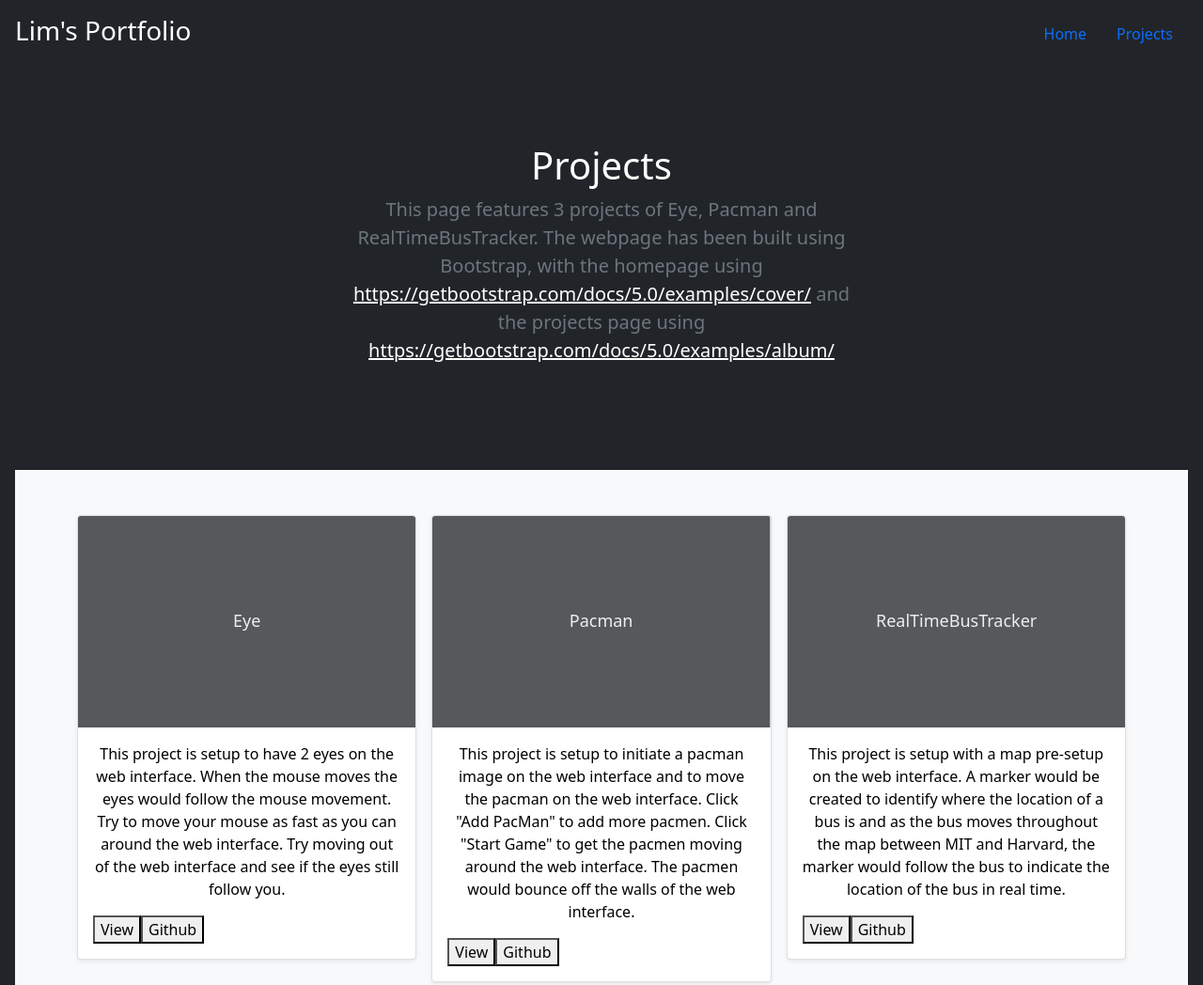
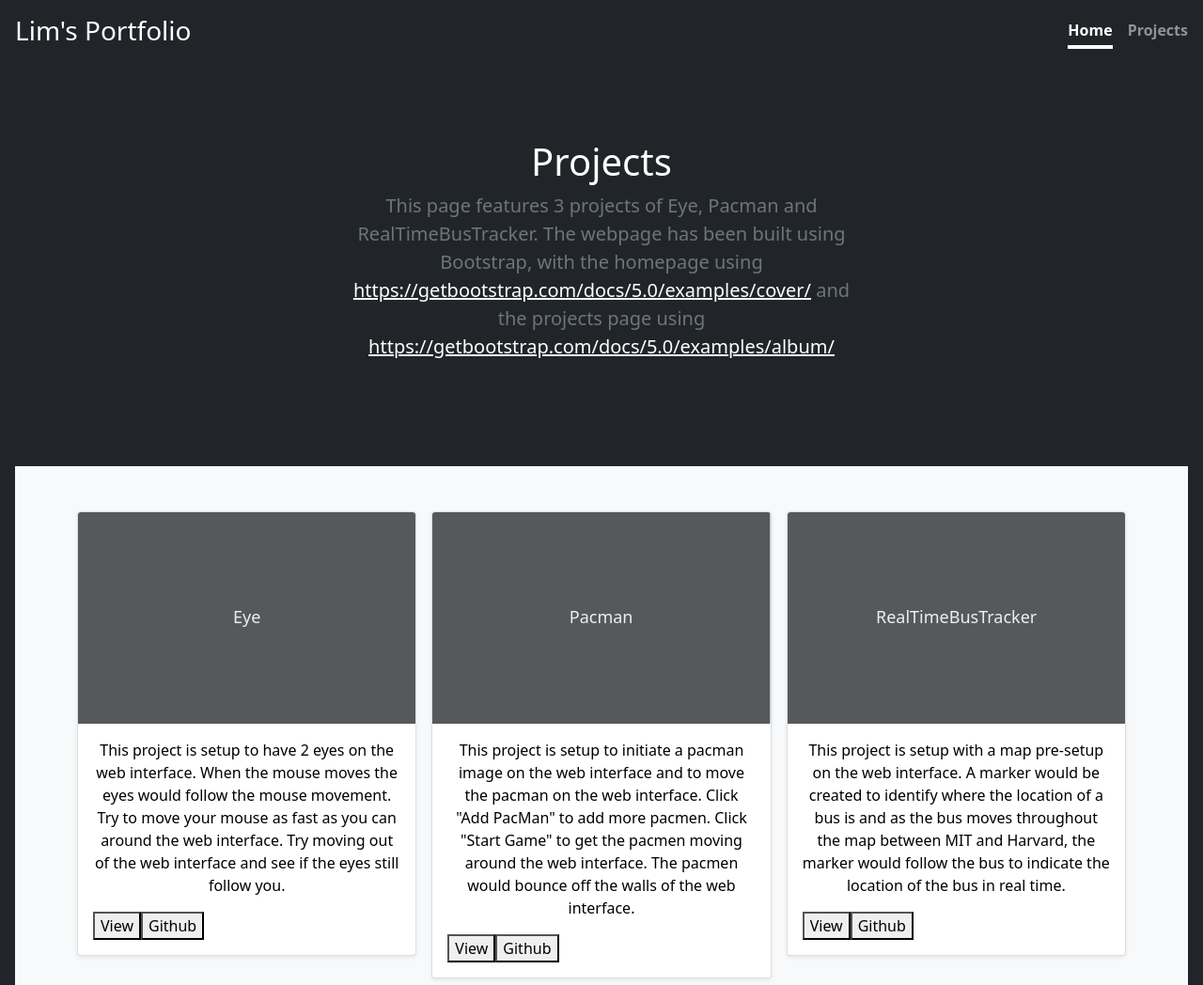
Before and after one commit to huijielim/Portfolio, a plain HTML site: page projects.html in a window 1280 px wide. Shown: the top 1048 px of the page at 94% size. Drawn offline with nearby package versions, Linux system fonts and the light colour scheme.

Commit message:
updated index.html pprojects.html cover.css

```diff
--- a/cover.css
+++ b/cover.css
@@ -0,0 +1,53 @@
+/*
+ * Globals
+ */
+
+
+/* Custom default button */
+/* .btn-secondary,
+.btn-secondary:hover,
+.btn-secondary:focus {
+  color: #333;
+  text-shadow: none; /* Prevent inheritance from `body` */
+} */
+
+
+/*
+ * Base structure
+ */
+
+/* body {
+  text-shadow: 0 .05rem .1rem rgba(0, 0, 0, .5);
+  box-shadow: inset 0 0 5rem rgba(0, 0, 0, .5);
+} */
+
+.cover-container {
+  max-width: 42em;
+}
+
+
+/*
+ * Header
+ */
+
+.nav-masthead .nav-link {
+  padding: .25rem 0;
+  font-weight: 700;
+  color: rgba(255, 255, 255, .5);
+  background-color: transparent;
+  border-bottom: .25rem solid transparent;
+}
+
+.nav-masthead .nav-link:hover,
+.nav-masthead .nav-link:focus {
+  border-bottom-color: rgba(255, 255, 255, .25);
+}
+
+.nav-masthead .nav-link + .nav-link {
+  margin-left: 1rem;
+}
+
+.nav-masthead .active {
+  color: #fff;
+  border-bottom-color: #fff;
+}
--- a/projects.html
+++ b/projects.html
@@ -10,8 +10,6 @@
     <title>Lim's Portfolio</title>
 
     <link rel="canonical" href="https://getbootstrap.com/docs/5.0/examples/album/">
-
-
 
     <!-- Bootstrap core CSS -->
         <link href="/docs/5.0/dist/css/bootstrap.min.css" rel="stylesheet" integrity="sha384-EVSTQN3/azprG1Anm3QDgpJLIm9Nao0Yz1ztcQTwFspd3yD65VohhpuuCOmLASjC" crossorigin="anonymous">
@@ -31,7 +29,6 @@
         <link rel="icon" href="/docs/5.0/assets/img/favicons/favicon.ico">
         <meta name="theme-color" content="#7952b3">
 
-
     <style>
       .bd-placeholder-img {
         font-size: 1.125rem;
@@ -48,8 +45,11 @@
       }
     </style>
 
+    <!-- Custom styles for this template -->
+    <link href="cover.css" rel="stylesheet">
 
   </head>
+
   <body class="d-flex h-100 text-center text-white bg-dark">
 
     <div class="cover-container d-flex w-100 h-100 p-3 mx-auto flex-column">
@@ -76,8 +76,8 @@
 
             <div class="album py-5 bg-light">
                 <div class="container">
+                <div class="row row-cols-1 row-cols-sm-2 row-cols-md-3 g-3">
 
-      <div class="row row-cols-1 row-cols-sm-2 row-cols-md-3 g-3">
                     <div class="col">
                     <div class="card shadow-sm">
                         <svg class="bd-placeholder-img card-img-top" width="100%" height="225" xmlns="http://www.w3.org/2000/svg" role="img" aria-label="Placeholder: Thumbnail" preserveAspectRatio="xMidYMid slice" focusable="false"><title>Eye</title><rect width="100%" height="100%" fill="#55595c"/><text x="50%" y="50%" fill="#eceeef" dy=".3em">Eye</text></svg>
@@ -93,6 +93,7 @@
                         </div>
                     </div>
                     </div>
+
                     <div class="col">
                     <div class="card shadow-sm">
                         <svg class="bd-placeholder-img card-img-top" width="100%" height="225" xmlns="http://www.w3.org/2000/svg" role="img" aria-label="Placeholder: Thumbnail" preserveAspectRatio="xMidYMid slice" focusable="false"><title>Pacman</title><rect width="100%" height="100%" fill="#55595c"/><text x="50%" y="50%" fill="#eceeef" dy=".3em">Pacman</text></svg>
@@ -108,6 +109,7 @@
                         </div>
                     </div>
                     </div>
+
                     <div class="col">
                     <div class="card shadow-sm">
                         <svg class="bd-placeholder-img card-img-top" width="100%" height="225" xmlns="http://www.w3.org/2000/svg" role="img" aria-label="Placeholder: Thumbnail" preserveAspectRatio="xMidYMid slice" focusable="false"><title>RealTimeBusTracker</title><rect width="100%" height="100%" fill="#55595c"/><text x="50%" y="50%" fill="#eceeef" dy=".3em">RealTimeBusTracker</text></svg>
@@ -125,7 +127,6 @@
                     </div>
                 </div>
             </div>
-
         </main>
 
     <footer class="mt-auto text-white-50 py-3">
@@ -135,6 +136,5 @@
 
     <script src="/docs/5.0/dist/js/bootstrap.bundle.min.js" integrity="sha384-MrcW6ZMFYlzcLA8Nl+NtUVF0sA7MsXsP1UyJoMp4YLEuNSfAP+JcXn/tWtIaxVXM" crossorigin="anonymous"></script>
 
-
   </body>
 </html>
```
Also changed, not shown: index.html (+3 -5 lines). Lines whose indentation alone changed are shown as unchanged.
